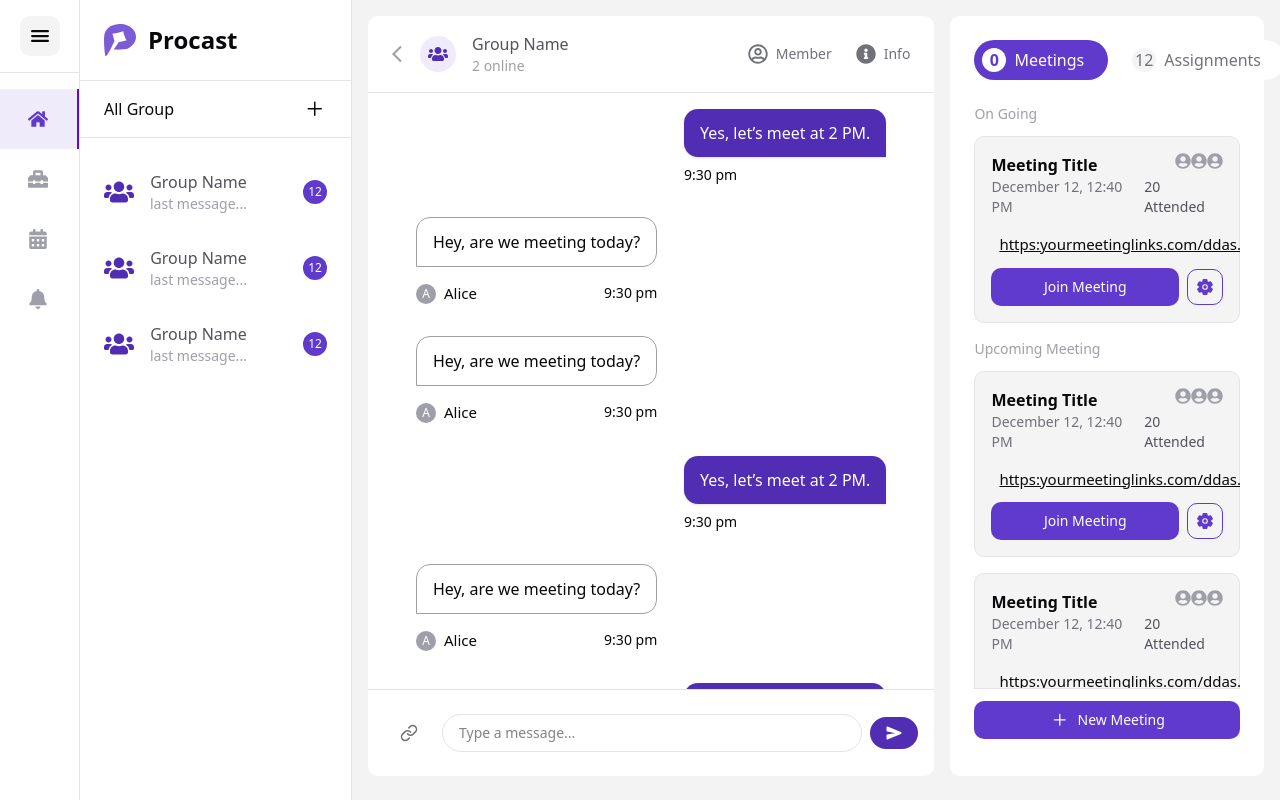
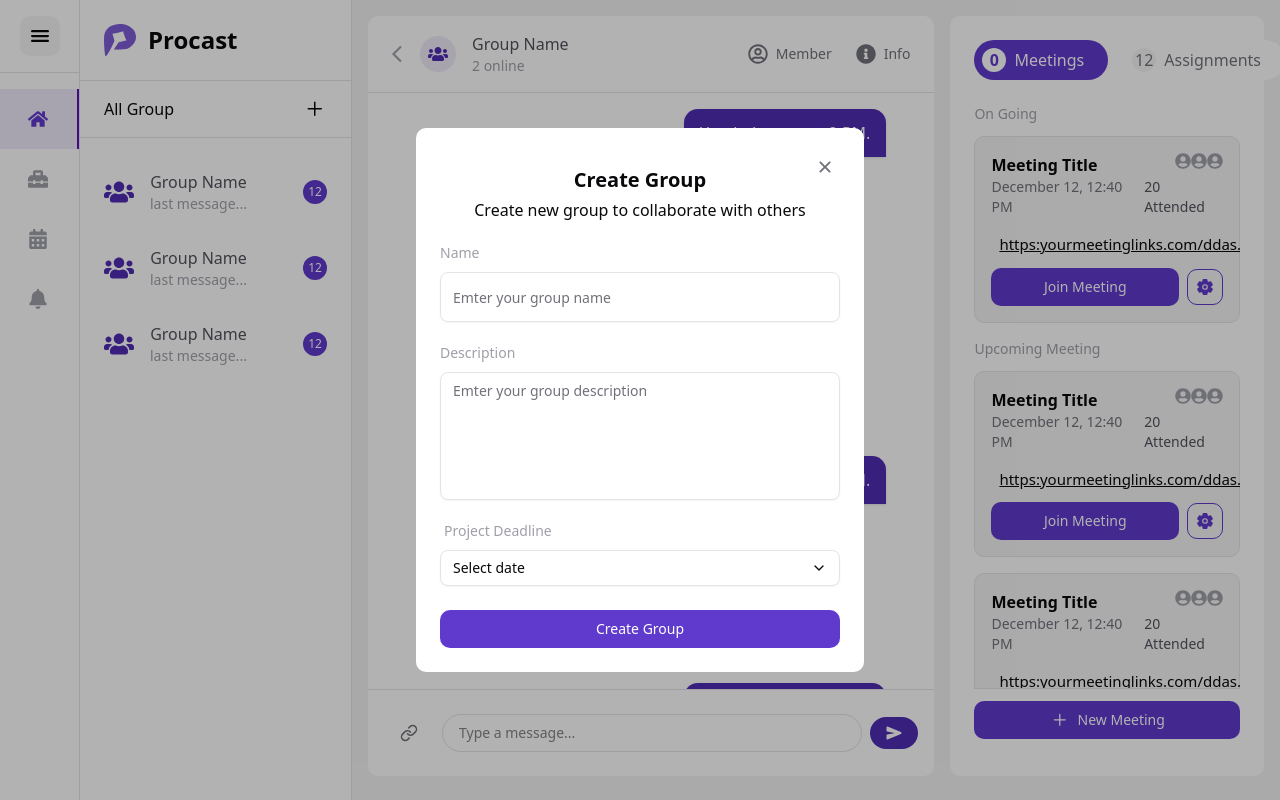
Before and after one commit to aryndraa/nextjs-collabolator-service, a Next.js app: page / in a window 1280 px wide. Built offline with nearby package versions, Linux system fonts and the light colour scheme.

Commit message:
create modal

```diff
--- /dev/null
+++ b/components/GroupCreateModal.tsx
@@ -0,0 +1,41 @@
+import React from "react";
+import Overlay from "./Overlay";
+import { InputLabel } from "./InputLabel";
+import { TextInputLabel } from "./TextInputLabel";
+import { DatePicker } from "./DatePicker";
+import Button from "./Button";
+import { IoIosClose } from "react-icons/io";
+
+export default function GroupCreateModal() {
+  return (
+    <Overlay>
+      <div className="w-[35%] bg-white rounded-lg p-6">
+        <div className="flex justify-end -mb-4">
+          <button className="text-3xl cursor-pointer text-zinc-500">
+            <IoIosClose />
+          </button>
+        </div>
+        <div className="flex flex-col items-center mb-6">
+          <h1 className="text-xl font-semibold mb-1">Create Group</h1>
+          <p>Create new group to collaborate with others</p>
+        </div>
+        <div className="flex flex-col gap-6">
+          <InputLabel
+            name="name"
+            type="text"
+            placeholder="Emter your group name"
+          />
+          <TextInputLabel
+            name="description"
+            placeholder="Emter your group description"
+            height={8}
+          />
+          <DatePicker name="Project Deadline" />
+          <div className="flex">
+            <Button>Create Group</Button>
+          </div>
+        </div>
+      </div>
+    </Overlay>
+  );
+}
--- a/components/GroupNavigation.tsx
+++ b/components/GroupNavigation.tsx
@@ -2,6 +2,7 @@ import React from "react";
 import Logo from "./logo";
 import { GoPlus } from "react-icons/go";
 import GroupItem from "./GroupItem";
+import GroupCreateModal from "./GroupCreateModal";
 
 export default function GroupNavigation() {
   return (
@@ -20,6 +21,8 @@ export default function GroupNavigation() {
         <GroupItem />
         <GroupItem />
       </div>
+
+      <GroupCreateModal />
     </div>
   );
 }
--- a/components/Overlay.tsx
+++ b/components/Overlay.tsx
@@ -6,7 +6,7 @@ export default function Overlay({
   children: React.ReactNode;
 }>) {
   return (
-    <div className="min-h-screen fixed inset-0 bg-black/30 flex items-center justify-center">
+    <div className="min-h-screen fixed inset-0 bg-black/30 flex items-center justify-center z-50">
       {children}
     </div>
   );
```
